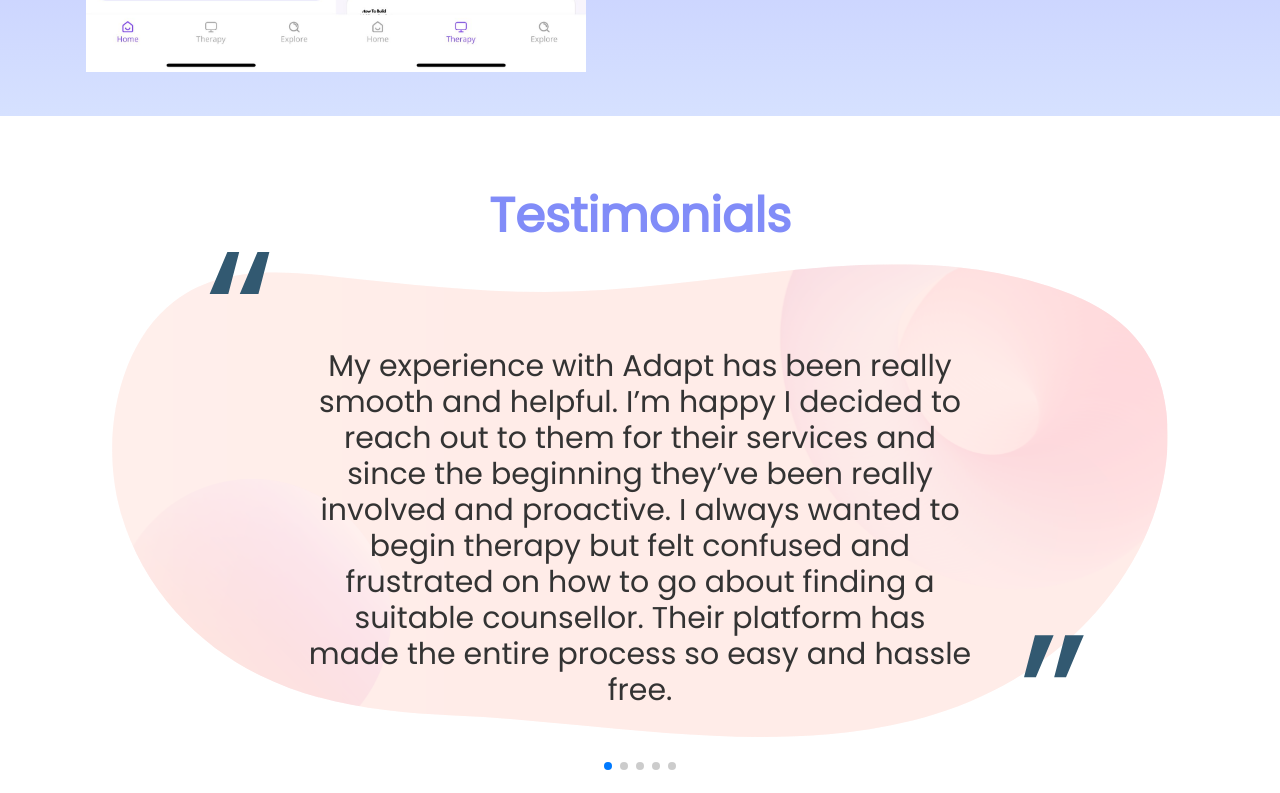
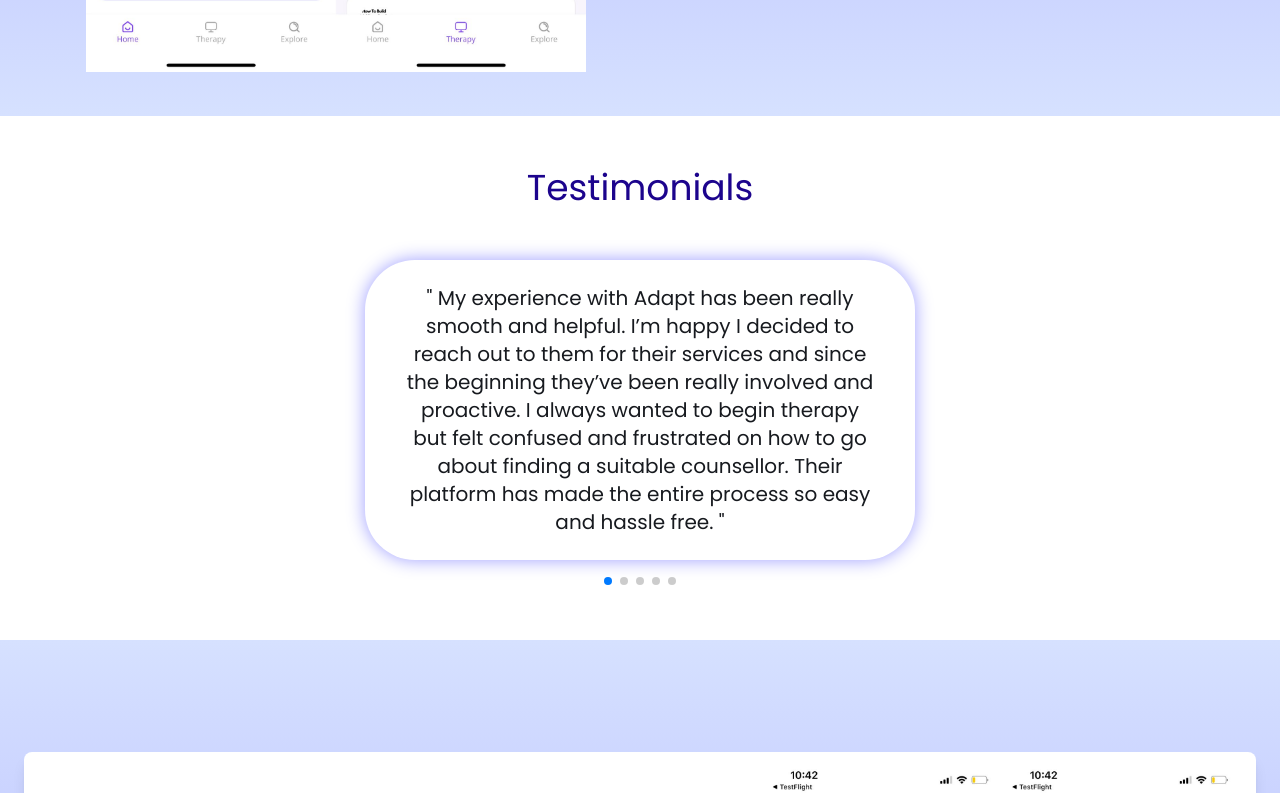
Before and after one commit to ShriramMehta/horizon-landing-page, a React (Create React App) app: page / in a window 1280 px wide. Shown: the part 1611-2404 px from the top of the page. Built offline with nearby package versions, Linux system fonts and the light colour scheme.

Commit message:
testimonial

```diff
--- a/src/components/Testimonials.js
+++ b/src/components/Testimonials.js
@@ -4,7 +4,7 @@ import "swiper/css";
 import "swiper/css/navigation";
 import "swiper/css/pagination";
 import "swiper/css/scrollbar";
-import "./Testimonial.css";
+import "../pages/Team.css";
 
 const Testimonial = () => {
   const testimonial = [
@@ -31,18 +31,14 @@ const Testimonial = () => {
   ];
 
   return (
-    <section
-      className="relative p-6 md:p-16 w-full text-center bg-Backgroundwhite"
-      data-scroll-section
-    >
-      <h1 className="text-3xl md:text-5xl font-bold p-3 font-heading text-indigo-400">
+    <section className="my-10 mx-auto container" data-scroll-section>
+      <h1 className="text-2xl text-center md:text-4xl font-medium p-3 font-heading text-[#1C048DFF]">
         Testimonials
       </h1>
       <Swiper
         freeMode={true}
         grabCursor={true}
         centeredSlides={true}
-        className=""
         slidesPerView={1}
         spaceBetween={10}
         pagination={{ clickable: true }}
@@ -50,23 +46,22 @@ const Testimonial = () => {
       >
         {testimonial.map((testimonial, index) => (
           <SwiperSlide key={index}>
-            <img
-              src="./images/Test_mobile.png"
-              alt="bg"
-              className="md:hidden flex relative w-full object-cover "
-            />
-            <img
-              src="./images/Testimonial-background.svg"
-              alt="bg"
-              className="hidden md:flex relative w-full px-12 object-cover"
-            />
-            <div className="p-6 flex justify-center items-center">
-              <div className="flex items-center justify-center absolute max-w-[500px] lg:max-w-[700px] top-6  lg:top-10 xl:top-20 text-center myTest">
-                <p className="text-lg md:text-base lg:text-2xl xl:text-3xl p-4 font-medium text-lightBlack">
-                  {testimonial.content}
-                </p>
+            <div className="my-2 py-4">
+              <div className="flex flex-col justify-center items-center mx-auto p-4">
+                {/* <div className="circle w-[500px] h-[500px] rounded-full flex justify-center items-center"> */}
+                <div className="relative w-[550px] h-[300px] ModalContainer flex justify-center items-center bg-white">
+                  <div className="absolute w-[500px] text-center text-xl text-[#171A1FFF] px-3">
+                    " {testimonial.content} "
+                  </div>
+                  {/* </div> */}
+                </div>
               </div>
             </div>
+            {/* <div className="p-12 flex flex-col justify-center items-center w-1/2 mx-auto">
+                <div className="p-8 ModalContainer text-center">
+                  {testimonial.content}
+                </div>
+            </div> */}
           </SwiperSlide>
         ))}
       </Swiper>
--- a/src/pages/Team.css
+++ b/src/pages/Team.css
@@ -1,4 +1,4 @@
 .ModalContainer {
-  box-shadow: 0px 0px 18px 0px rgba(0, 0, 0, 0.75);
+  box-shadow: 0px 0px 18px 0px #9e9eff;
   border-radius: 50px;
 }
```
Also changed, not shown: public/images/TestBack.png (added), src/components/Testimonial.css (deleted), src/pages/About.txt.
